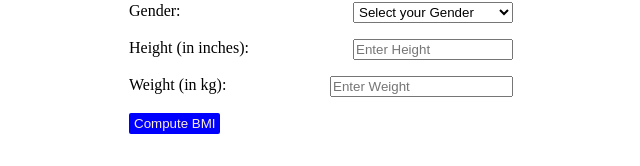
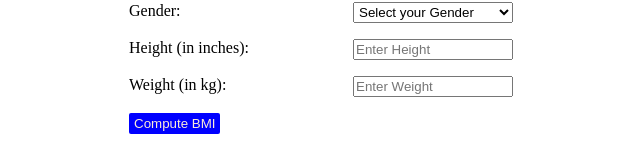
Before and after one commit to lal15aditi/VirSoftech-Task, a React (Create React App) app: page / in a window 1280 px wide. Shown: the part 271-437 px from the top of the page, without its empty margins (319-959 px from the left). Built offline with nearby package versions, Linux system fonts and the light colour scheme.

Commit message:
Update Test.css

```diff
--- a/src/Components/Test.css
+++ b/src/Components/Test.css
@@ -44,6 +44,7 @@ label {
 
 input, select {
     min-width: 160px;
+    max-width: 160px;
     padding: 1px;
 }
 
```
